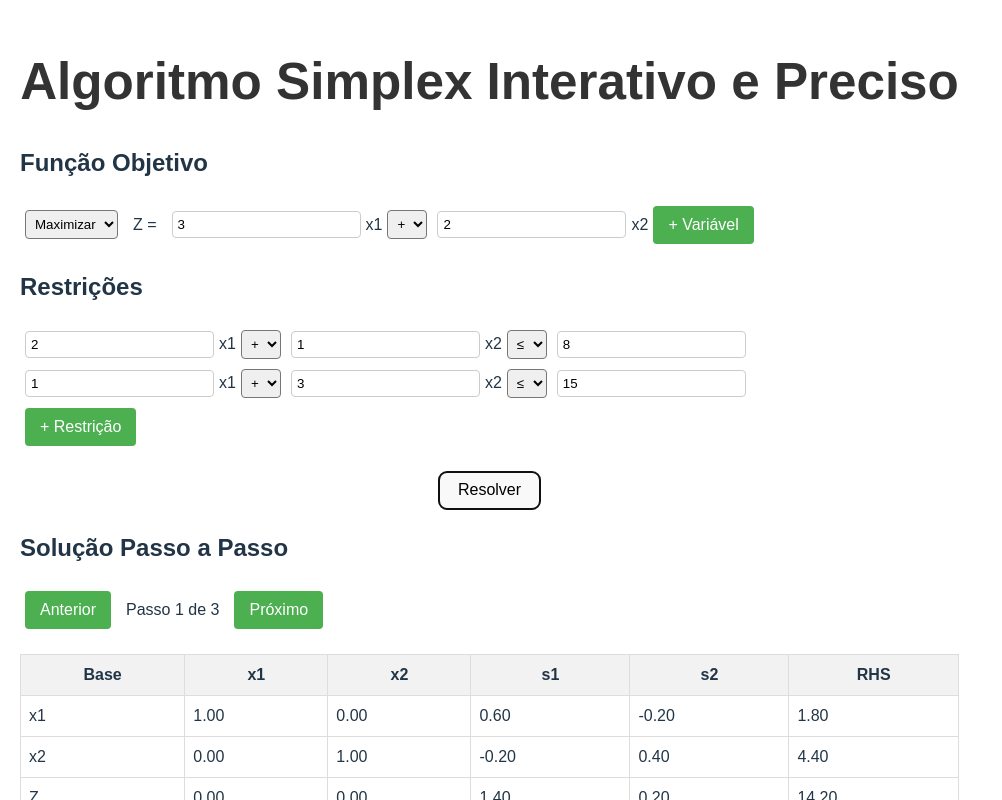
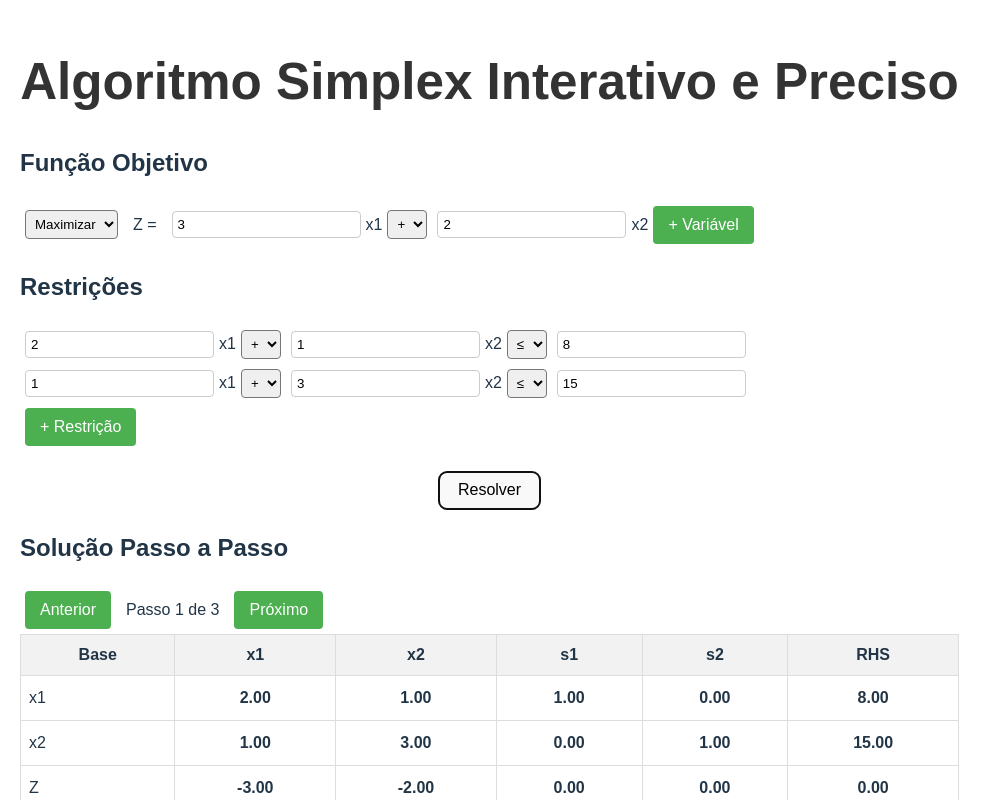
Before and after one commit to TamLeal/simplex_app_v2, a React (Vite) app: page / in a window 1280 px wide. Both pictures are taken after a click on the button "Resolver". Shown: the top 800 px of the page, without its empty margins (0-1002 px from the left). Built offline with nearby package versions, Linux system fonts and the light colour scheme; the HTML template or start-up script is replaced by a standard one.

Commit message:
table simplex with historic

```diff
--- a/src/App.css
+++ b/src/App.css
@@ -58,10 +58,28 @@
 .table td {
   border: 1px solid #ddd;
   padding: 8px;
+  position: relative;
 }
 
 .table th {
   background-color: #f2f2f2;
+}
+
+.table td.changed {
+  background-color: #ffff99;
+}
+
+.old-value {
+  position: absolute;
+  top: 2px;
+  left: 2px;
+  font-size: 10px;
+  color: #666;
+}
+
+.new-value {
+  font-size: 14px;
+  font-weight: bold;
 }
 
 .explanation {
--- a/src/App.jsx
+++ b/src/App.jsx
@@ -1,50 +1,16 @@
 import React, { useState } from 'react';
-import {
-  ScatterChart,
-  Scatter,
-  XAxis,
-  YAxis,
-  ZAxis,
-  CartesianGrid,
-  Tooltip,
-  Legend,
-  ResponsiveContainer,
-} from 'recharts';
-import {
-  solveSimplexProblem,
-  extractSolution,
-  generateGraphPoints,
-} from './simplexLogic.js';
+import { ScatterChart, Scatter, XAxis, YAxis, ZAxis, CartesianGrid, Tooltip, Legend, ResponsiveContainer } from 'recharts';
+import { solveSimplexProblem, extractSolution, generateGraphPoints } from './simplexLogic.js';
 import ObjectiveFunction from './components/ObjectiveFunction.jsx';
 import Constraints from './components/Constraints.jsx';
 import Solution from './components/Solution.jsx';
 import './App.css';
 
 const App = () => {
-  const [objective, setObjective] = useState({
-    z: [
-      { coeff: 3, sign: '+' },
-      { coeff: 2, sign: '+' },
-    ],
-    type: 'max',
-  });
+  const [objective, setObjective] = useState({ z: [{coeff: 3, sign: '+'}, {coeff: 2, sign: '+'}], type: 'max' });
   const [constraints, setConstraints] = useState([
-    {
-      coefficients: [
-        { coeff: 2, sign: '+' },
-        { coeff: 1, sign: '+' },
-      ],
-      inequality: '<=',
-      rhs: 8,
-    },
-    {
-      coefficients: [
-        { coeff: 1, sign: '+' },
-        { coeff: 3, sign: '+' },
-      ],
-      inequality: '<=',
-      rhs: 15,
-    },
+    { coefficients: [{coeff: 2, sign: '+'}, {coeff: 1, sign: '+'}], inequality: '<=', rhs: 8 },
+    { coefficients: [{coeff: 1, sign: '+'}, {coeff: 3, sign: '+'}], inequality: '<=', rhs: 15 },
   ]);
   const [steps, setSteps] = useState([]);
   const [currentStep, setCurrentStep] = useState(0);
@@ -63,15 +29,9 @@ const App = () => {
       <h1 className="header">Algoritmo Simplex Interativo e Preciso</h1>
 
       <ObjectiveFunction objective={objective} setObjective={setObjective} />
-      <Constraints
-        constraints={constraints}
-        setConstraints={setConstraints}
-        objective={objective}
-      />
+      <Constraints constraints={constraints} setConstraints={setConstraints} objective={objective} />
 
-      <button onClick={solve} className="solve-button">
-        Resolver
-      </button>
+      <button onClick={solve} className="solve-button">Resolver</button>
 
       {steps.length > 0 && (
         <Solution
@@ -94,22 +54,8 @@ const App = () => {
               <ZAxis type="category" dataKey="id" name="Constraint" />
               <Tooltip cursor={{ strokeDasharray: '3 3' }} />
               <Legend />
-              <Scatter
-                name="Restrições"
-                data={generateGraphPoints(constraints, solution, objective)}
-                fill="#8884d8"
-              />
-              <Scatter
-                name="Solução Ótima"
-                data={[
-                  {
-                    x: solution.variables[0],
-                    y: solution.variables[1],
-                    id: 'solution',
-                  },
-                ]}
-                fill="#ff7300"
-              />
+              <Scatter name="Restrições" data={generateGraphPoints(constraints, solution, objective)} fill="#8884d8" />
+              <Scatter name="Solução Ótima" data={[{ x: solution.variables[0], y: solution.variables[1], id: 'solution' }]} fill="#ff7300" />
             </ScatterChart>
           </ResponsiveContainer>
         </div>
--- a/src/components/Solution.jsx
+++ b/src/components/Solution.jsx
@@ -1,51 +1,38 @@
 import React from 'react';
 
-const Solution = ({
-  steps,
-  currentStep,
-  setCurrentStep,
-  solution,
-  objective,
-}) => {
+const Solution = ({ steps, currentStep, setCurrentStep, solution, objective }) => {
   const getCurrentTableau = () => steps[currentStep].tableau;
-  const getPreviousTableau = () =>
-    currentStep > 0 ? steps[currentStep - 1].tableau : null;
+  const getPreviousTableau = () => currentStep > 0 ? steps[currentStep - 1].tableau : null;
 
-  const highlightChanges = (currentValue, rowIndex, colIndex) => {
+  const renderCell = (value, rowIndex, colIndex) => {
     const previousTableau = getPreviousTableau();
-    if (!previousTableau) return {};
+    const isChanged = previousTableau && Math.abs(value - previousTableau[rowIndex][colIndex]) > 1e-10;
 
-    const previousValue = previousTableau[rowIndex][colIndex];
-    if (Math.abs(currentValue - previousValue) > 1e-10) {
-      return {
-        backgroundColor: '#ffff99',
+    const cellStyle = {
       position: 'relative',
-      };
-    }
-    return {};
+      textAlign: 'center',
+      padding: '10px',
     };
 
-  const showChange = (currentValue, rowIndex, colIndex) => {
-    const previousTableau = getPreviousTableau();
-    if (!previousTableau) return null;
+    const currentValueStyle = {
+      fontSize: '16px',
+      fontWeight: 'bold',
+    };
 
-    const previousValue = previousTableau[rowIndex][colIndex];
-    if (Math.abs(currentValue - previousValue) > 1e-10) {
-      return (
-        <span
-          style={{
+    const oldValueStyle = {
       position: 'absolute',
-            top: '-15px',
-            left: '0',
+      top: '2px',
+      left: '2px',
       fontSize: '10px',
       color: '#666',
-          }}
-        >
-          {previousValue.toFixed(2)}
-        </span>
+    };
+
+    return (
+      <td key={colIndex} className={isChanged ? "changed" : ""} style={cellStyle}>
+        {isChanged && <span style={oldValueStyle}>{previousTableau[rowIndex][colIndex].toFixed(2)}</span>}
+        <span style={currentValueStyle}>{value.toFixed(2)}</span>
+      </td>
     );
-    }
-    return null;
   };
 
   return (
@@ -59,13 +46,9 @@ const Solution = ({
         >
           Anterior
         </button>
-        <span style={{ margin: '0 10px' }}>
-          Passo {currentStep + 1} de {steps.length}
-        </span>
+        <span style={{ margin: '0 10px' }}>Passo {currentStep + 1} de {steps.length}</span>
         <button
-          onClick={() =>
-            setCurrentStep(Math.min(steps.length - 1, currentStep + 1))
-          }
+          onClick={() => setCurrentStep(Math.min(steps.length - 1, currentStep + 1))}
           className="button"
           disabled={currentStep === steps.length - 1}
         >
@@ -73,17 +56,13 @@ const Solution = ({
         </button>
       </div>
 
-      <table className="table" style={{ marginTop: '20px' }}>
+      <table className="table">
         <thead>
           <tr>
             <th>Base</th>
-            {getCurrentTableau()[0]
-              .slice(0, -1)
-              .map((_, index) => (
+            {getCurrentTableau()[0].slice(0, -1).map((_, index) => (
               <th key={index}>
-                  {index < objective.z.length
-                    ? `x${index + 1}`
-                    : `s${index - objective.z.length + 1}`}
+                {index < objective.z.length ? `x${index + 1}` : `s${index - objective.z.length + 1}`}
               </th>
             ))}
             <th>RHS</th>
@@ -92,20 +71,8 @@ const Solution = ({
         <tbody>
           {getCurrentTableau().map((row, rowIndex) => (
             <tr key={rowIndex}>
-              <td>
-                {rowIndex === getCurrentTableau().length - 1
-                  ? 'Z'
-                  : `x${rowIndex + 1}`}
-              </td>
-              {row.map((cell, cellIndex) => (
-                <td
-                  key={cellIndex}
-                  style={highlightChanges(cell, rowIndex, cellIndex)}
-                >
-                  {showChange(cell, rowIndex, cellIndex)}
-                  {cell.toFixed(2)}
-                </td>
-              ))}
+              <td>{rowIndex === getCurrentTableau().length - 1 ? 'Z' : `x${rowIndex + 1}`}</td>
+              {row.map((cell, cellIndex) => renderCell(cell, rowIndex, cellIndex))}
             </tr>
           ))}
         </tbody>
@@ -118,8 +85,7 @@ const Solution = ({
           <div>
             <h4>Mudanças neste passo:</h4>
             <ul>
-              {steps[currentStep].changes &&
-                steps[currentStep].changes.map((change, index) => (
+              {steps[currentStep].changes && steps[currentStep].changes.map((change, index) => (
                 <li key={index}>{change}</li>
               ))}
             </ul>
@@ -132,9 +98,7 @@ const Solution = ({
           <h2>Solução Final</h2>
           <p>Valor ótimo de Z: {solution.objectiveValue.toFixed(2)}</p>
           {solution.variables.map((value, index) => (
-            <p key={index}>
-              x{index + 1} = {value.toFixed(2)}
-            </p>
+            <p key={index}>x{index + 1} = {value.toFixed(2)}</p>
           ))}
         </div>
       )}
--- a/src/simplexLogic.js
+++ b/src/simplexLogic.js
@@ -1,16 +1,14 @@
 export const solveSimplexProblem = (objective, constraints) => {
   const tableau = createInitialTableau(objective, constraints);
-  const steps = [
-    { tableau: tableau, explanation: 'Tableau inicial criado.', changes: [] },
-  ];
+  const steps = [{ tableau: JSON.parse(JSON.stringify(tableau)), explanation: "Tableau inicial criado.", changes: [] }];
 
   while (!isOptimal(tableau)) {
     const pivotColumn = findPivotColumn(tableau);
     if (pivotColumn === -1) {
       steps.push({
-        tableau: tableau,
-        explanation: 'Solução ótima encontrada.',
-        changes: ['Todos os valores na linha Z são não-negativos.'],
+        tableau: JSON.parse(JSON.stringify(tableau)),
+        explanation: "Solução ótima encontrada.",
+        changes: ["Todos os valores na linha Z são não-negativos."]
       });
       break;
     }
@@ -18,23 +16,21 @@ export const solveSimplexProblem = (objective, constraints) => {
 
     if (pivotRow === -1) {
       steps.push({
-        tableau: tableau,
-        explanation: 'O problema não tem solução limitada.',
-        changes: ['Não foi possível encontrar uma linha pivô válida.'],
+        tableau: JSON.parse(JSON.stringify(tableau)),
+        explanation: "O problema não tem solução limitada.",
+        changes: ["Não foi possível encontrar uma linha pivô válida."]
       });
       break;
     }
 
-    const oldTableau = tableau.map((row) => [...row]);
+    const oldTableau = JSON.parse(JSON.stringify(tableau));
     pivot(tableau, pivotRow, pivotColumn);
     const changes = detectChanges(oldTableau, tableau);
 
     steps.push({
-      tableau: tableau,
-      explanation: `Pivô realizado na linha ${pivotRow + 1}, coluna ${
-        pivotColumn + 1
-      }.`,
-      changes: changes,
+      tableau: JSON.parse(JSON.stringify(tableau)),
+      explanation: `Pivô realizado na linha ${pivotRow + 1}, coluna ${pivotColumn + 1}.`,
+      changes: changes
     });
   }
 
@@ -48,9 +44,7 @@ const createInitialTableau = (objective, constraints) => {
 
   // Adiciona as restrições ao tableau
   for (let i = 0; i < numConstraints; i++) {
-    const row = constraints[i].coefficients.map((c) =>
-      c.sign === '+' ? c.coeff : -c.coeff
-    );
+    const row = constraints[i].coefficients.map(c => c.sign === '+' ? c.coeff : -c.coeff);
     // Adiciona variáveis de folga
     for (let j = 0; j < numConstraints; j++) {
       row.push(i === j ? (constraints[i].inequality === '>=' ? -1 : 1) : 0);
@@ -60,11 +54,7 @@ const createInitialTableau = (objective, constraints) => {
   }
 
   // Adiciona a função objetivo
-  const objectiveRow = objective.z.map((c) =>
-    objective.type === 'max'
-      ? -c.coeff * (c.sign === '+' ? 1 : -1)
-      : c.coeff * (c.sign === '+' ? 1 : -1)
-  );
+  const objectiveRow = objective.z.map(c => objective.type === 'max' ? -c.coeff * (c.sign === '+' ? 1 : -1) : c.coeff * (c.sign === '+' ? 1 : -1));
   objectiveRow.push(...Array(numConstraints).fill(0), 0);
   tableau.push(objectiveRow);
 
@@ -72,12 +62,12 @@ const createInitialTableau = (objective, constraints) => {
 };
 
 const isOptimal = (tableau) => {
-  return tableau[tableau.length - 1].slice(0, -1).every((val) => val >= -1e-10); // Usa uma pequena tolerância para evitar problemas de precisão de ponto flutuante
+  return tableau[tableau.length - 1].slice(0, -1).every(val => val >= -1e-10);
 };
 
 const findPivotColumn = (tableau) => {
   const lastRow = tableau[tableau.length - 1];
-  return lastRow.slice(0, -1).findIndex((val) => val < -1e-10); // Usa uma pequena tolerância
+  return lastRow.slice(0, -1).findIndex(val => val < -1e-10);
 };
 
 const findPivotRow = (tableau, pivotColumn) => {
@@ -85,7 +75,6 @@ const findPivotRow = (tableau, pivotColumn) => {
   let pivotRow = -1;
   for (let i = 0; i < tableau.length - 1; i++) {
     if (tableau[i][pivotColumn] > 1e-10) {
-      // Usa uma pequena tolerância
       const ratio = tableau[i][tableau[i].length - 1] / tableau[i][pivotColumn];
       if (ratio < minRatio && ratio >= 0) {
         minRatio = ratio;
@@ -102,16 +91,12 @@ const pivot = (tableau, pivotRow, pivotColumn) => {
     if (i !== pivotRow) {
       const factor = tableau[i][pivotColumn] / pivotValue;
       for (let j = 0; j < tableau[i].length; j++) {
-        tableau[i][j] = parseFloat(
-          (tableau[i][j] - factor * tableau[pivotRow][j]).toFixed(10)
-        );
+        tableau[i][j] = parseFloat((tableau[i][j] - factor * tableau[pivotRow][j]).toFixed(10));
       }
     }
   }
   for (let j = 0; j < tableau[pivotRow].length; j++) {
-    tableau[pivotRow][j] = parseFloat(
-      (tableau[pivotRow][j] / pivotValue).toFixed(10)
-    );
+    tableau[pivotRow][j] = parseFloat((tableau[pivotRow][j] / pivotValue).toFixed(10));
   }
 };
 
@@ -121,17 +106,10 @@ const detectChanges = (oldTableau, newTableau) => {
     for (let j = 0; j < oldTableau[i].length; j++) {
       if (Math.abs(oldTableau[i][j] - newTableau[i][j]) > 1e-10) {
         const rowName = i === oldTableau.length - 1 ? 'Z' : `x${i + 1}`;
-        const colName =
-          j < oldTableau[0].length - 1
-            ? j < oldTableau[0].length - oldTableau.length
-              ? `x${j + 1}`
-              : `s${j - oldTableau[0].length + oldTableau.length + 1}`
-            : 'RHS';
-        changes.push(
-          `${rowName}, ${colName}: ${oldTableau[i][j].toFixed(
-            4
-          )} → ${newTableau[i][j].toFixed(4)}`
-        );
+        const colName = j < oldTableau[0].length - 1 ?
+          (j < oldTableau[0].length - oldTableau.length ? `x${j + 1}` : `s${j - oldTableau[0].length + oldTableau.length + 1}`) :
+          'RHS';
+        changes.push(`${rowName}, ${colName}: ${oldTableau[i][j].toFixed(4)} → ${newTableau[i][j].toFixed(4)}`);
       }
     }
   }
@@ -141,18 +119,12 @@ const detectChanges = (oldTableau, newTableau) => {
 export const extractSolution = (tableau, numVariables) => {
   const solution = Array(numVariables).fill(0);
   for (let i = 0; i < tableau.length - 1; i++) {
-    const basicVar = tableau[i]
-      .slice(0, numVariables)
-      .findIndex((val) => Math.abs(val - 1) < 1e-6);
+    const basicVar = tableau[i].slice(0, numVariables).findIndex(val => Math.abs(val - 1) < 1e-6);
     if (basicVar !== -1) {
-      solution[basicVar] = parseFloat(
-        tableau[i][tableau[i].length - 1].toFixed(4)
-      );
+      solution[basicVar] = parseFloat(tableau[i][tableau[i].length - 1].toFixed(4));
     }
   }
-  const objectiveValue = Math.abs(
-    parseFloat(tableau[tableau.length - 1][tableau[0].length - 1].toFixed(4))
-  );
+  const objectiveValue = Math.abs(parseFloat(tableau[tableau.length - 1][tableau[0].length - 1].toFixed(4)));
   return { variables: solution, objectiveValue };
 };
 
@@ -167,9 +139,7 @@ export const generateGraphPoints = (constraints, solution, objective) => {
   for (let x = 0; x <= xMax; x += 0.1) {
     constraints.forEach((constraint, index) => {
       const [a, b] = constraint.coefficients;
-      const y =
-        (constraint.rhs - a.coeff * x * (a.sign === '+' ? 1 : -1)) /
-        (b.coeff * (b.sign === '+' ? 1 : -1));
+      const y = (constraint.rhs - a.coeff * x * (a.sign === '+' ? 1 : -1)) / (b.coeff * (b.sign === '+' ? 1 : -1));
       if (y >= 0 && y <= yMax) {
         points.push({ x, y, id: `c${index}` });
       }
@@ -179,20 +149,14 @@ export const generateGraphPoints = (constraints, solution, objective) => {
   // Gera pontos para a função objetivo
   const [c1, c2] = objective.z;
   for (let x = 0; x <= xMax; x += 0.1) {
-    const y =
-      (solution.objectiveValue - c1.coeff * x * (c1.sign === '+' ? 1 : -1)) /
-      (c2.coeff * (c2.sign === '+' ? 1 : -1));
+    const y = (solution.objectiveValue - c1.coeff * x * (c1.sign === '+' ? 1 : -1)) / (c2.coeff * (c2.sign === '+' ? 1 : -1));
     if (y >= 0 && y <= yMax) {
       points.push({ x, y, id: 'objective' });
     }
   }
 
   // Adiciona o ponto de solução ótima
-  points.push({
-    x: solution.variables[0],
-    y: solution.variables[1],
-    id: 'solution',
-  });
+  points.push({ x: solution.variables[0], y: solution.variables[1], id: 'solution' });
 
   return points;
 };
```
Lines whose indentation alone changed are shown as unchanged.
